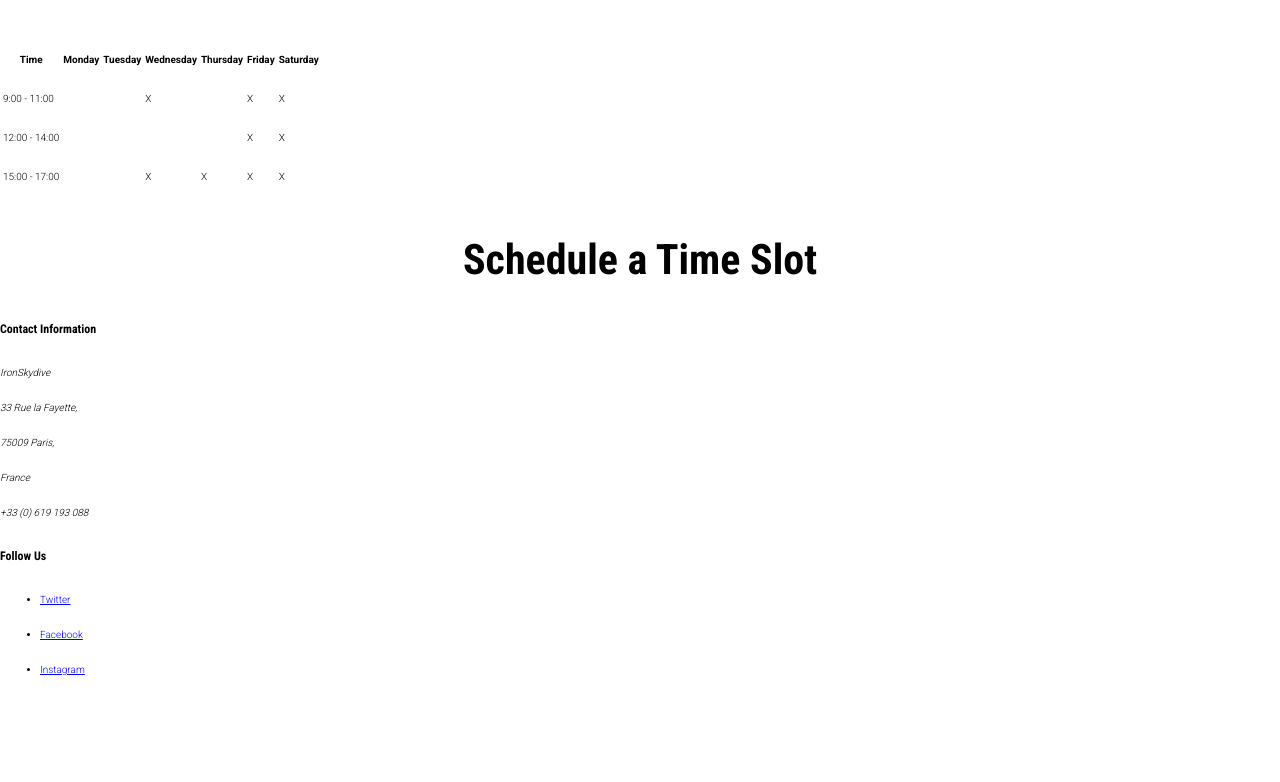
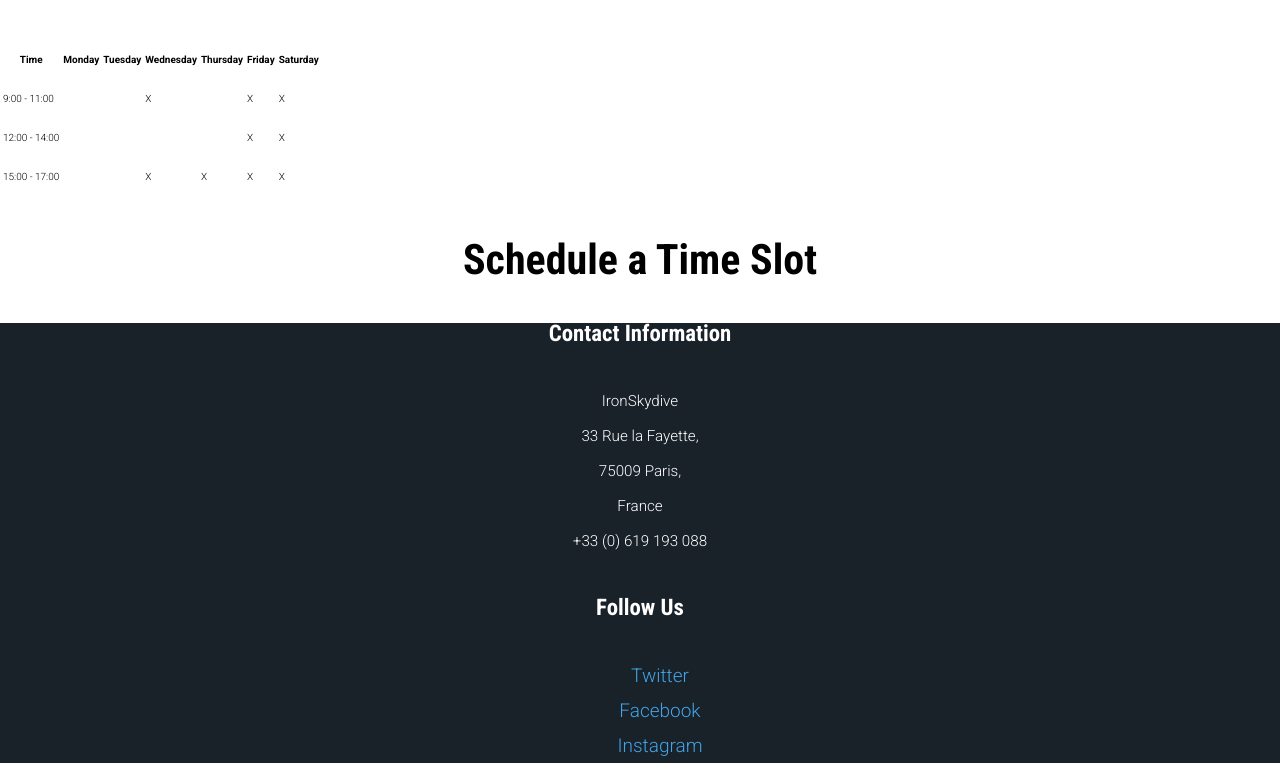
Before and after one commit to leniscervantes/Iron-Skydive, a plain HTML site: page index.html in a window 1280 px wide. Shown: the part 3667-4449 px from the top of the page. Before the commit the page ends 4364 px from the top, so only its background shows below. Drawn offline with Linux system fonts and the light colour scheme.

Commit message:
Footer styles added

```diff
--- a/index.html
+++ b/index.html
@@ -149,10 +149,11 @@
     </section>
 
 
-    <footer>
+    <footer class="dark-background footer">
         <section>
             <h5>Contact Information</h5>
-            <address>IronSkydive<br>33 Rue la Fayette,<br> 75009 Paris,<br> France <br>+33 (0) 619 193 088</address>
+            <address class="address">IronSkydive<br>33 Rue la Fayette,<br> 75009 Paris,<br> France <br>+33 (0) 619 193
+                088</address>
             <h5>Follow Us</h5>
             <ul>
                 <li><a href="https://twitter.com/?lang=en" target="_blank">Twitter</a></li>
--- a/style.css
+++ b/style.css
@@ -120,3 +120,22 @@ h5 {
     width: 250px;
     height: 180px;
 }
+
+.footer {
+    text-align: center;
+    font-size: 1.9em;
+}
+
+.address {
+    font-style: normal;
+    font-size: 0.8em;
+}
+
+.footer a {
+    color: rgb(67, 163, 230);
+    text-decoration: none;
+}
+
+.footer ul {
+    list-style: none;
+}
```
